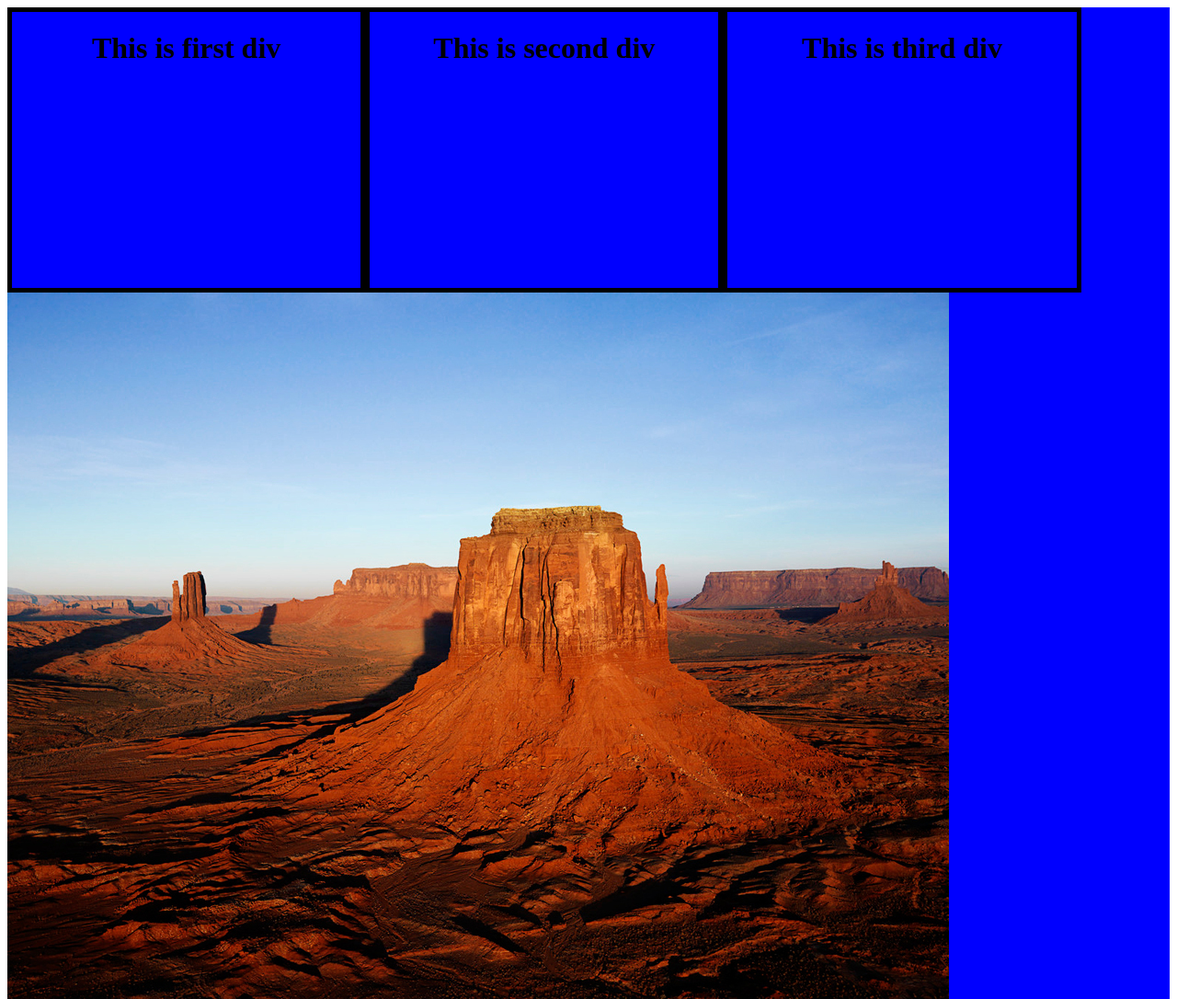
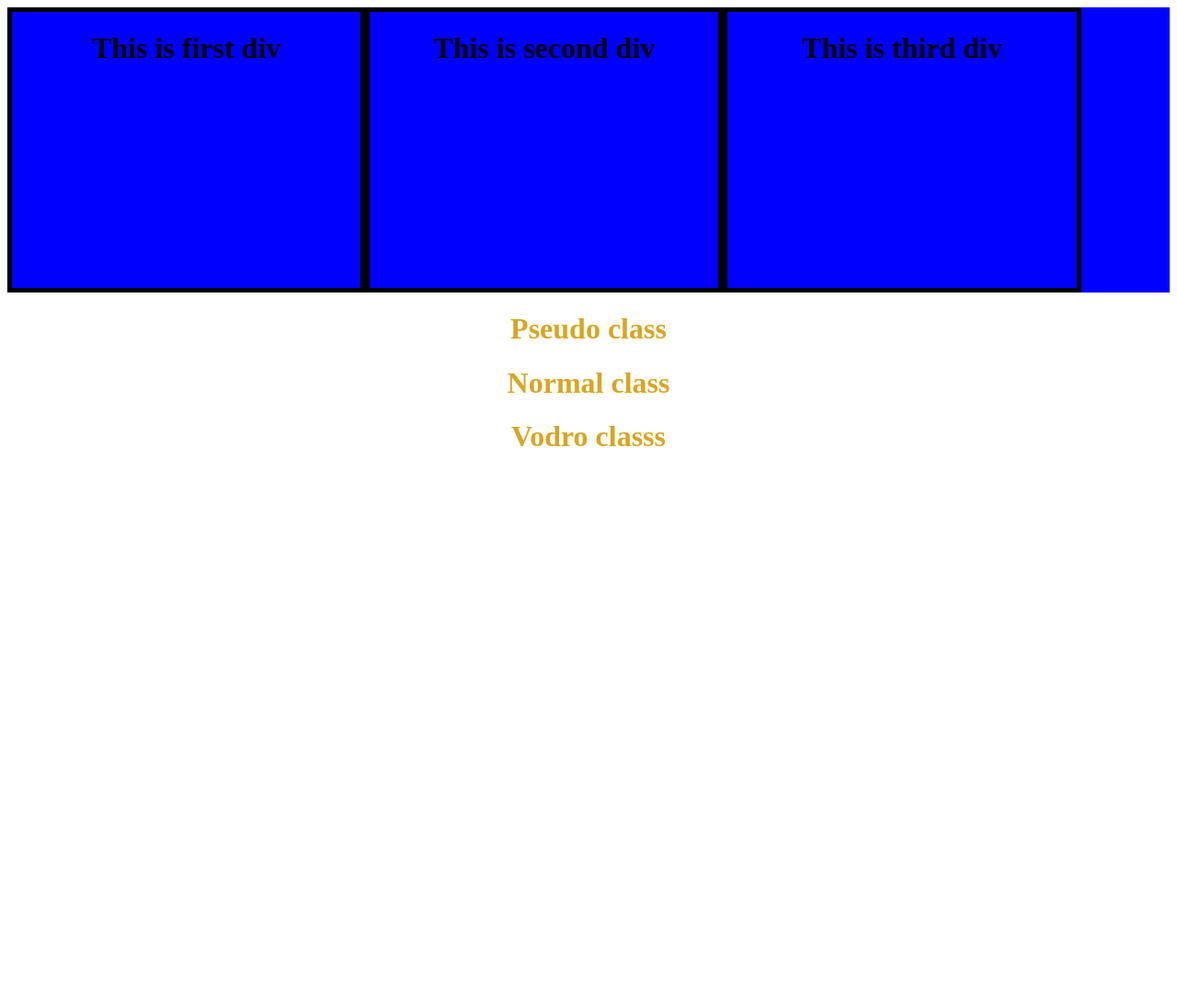
Before and after one commit to MdRokybul/firstwebsite, a plain HTML site: page index.html in a window 1280 px wide. Shown: the top 1086 px of the page at 92% size. After the commit the page ends 800 px from the top, so only its background shows below. Drawn offline with Linux system fonts and the light colour scheme.

Commit message:
hover added

```diff
--- a/index.html
+++ b/index.html
@@ -17,8 +17,9 @@
         <div class="blog">
             <h1>This is third div</h1>
         </div>
-        <img src="1.jpg" alt="">
-        <img src="2.jpg" alt="">
     </div>
+    <h1 class="pseudo">Pseudo class</h1>
+    <h1 class="pseudo">Normal class</h1>
+    <h1 class="pseudo">Vodro classs</h1>
 </body>
 </html>
--- a/style.css
+++ b/style.css
@@ -11,3 +11,10 @@
 h1{
     text-align: center;
 }
+.pseudo{
+    display: block;
+    color: goldenrod;
+}
+.pseudo:hover{
+    color: purple;
+}
```
